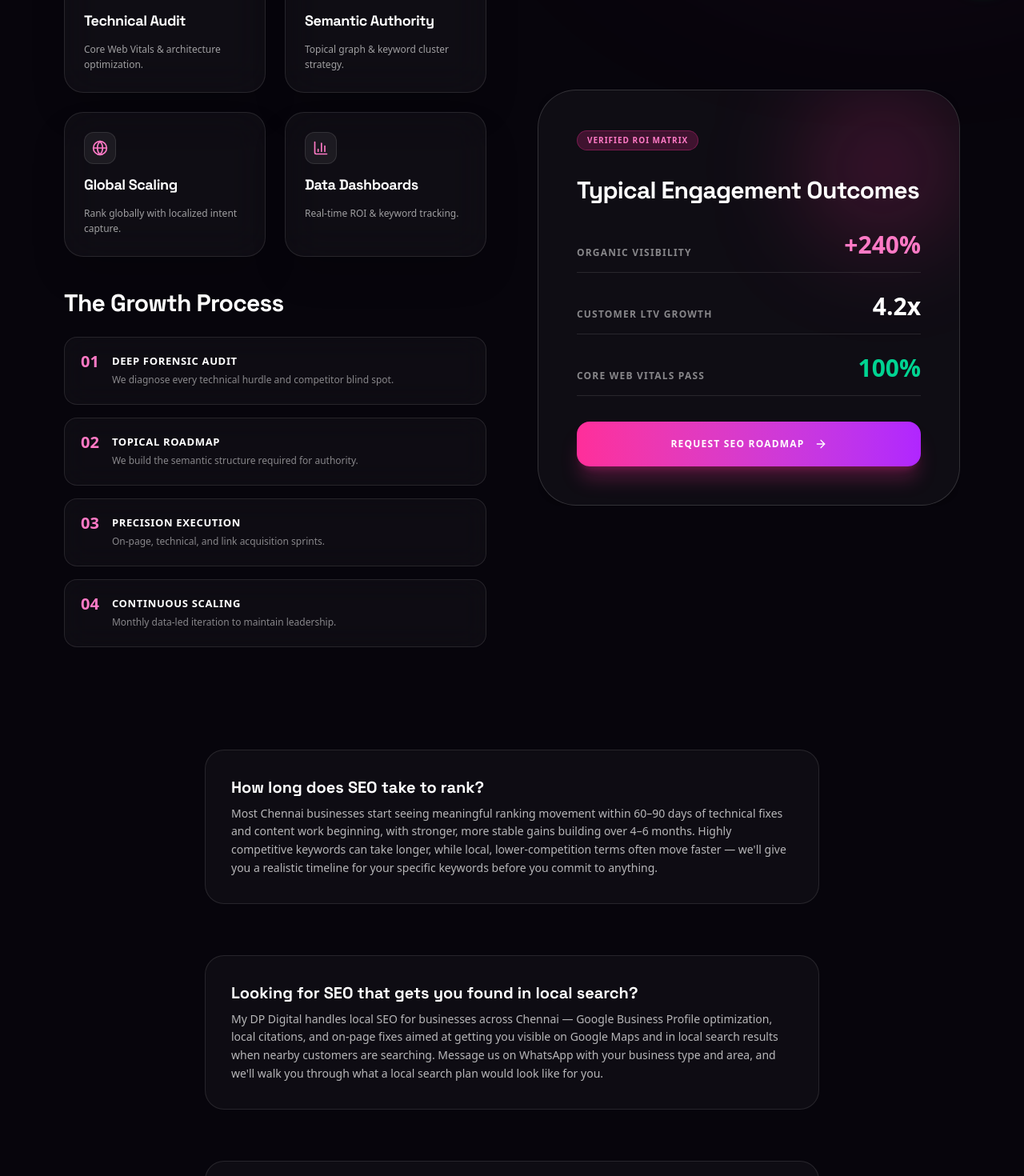
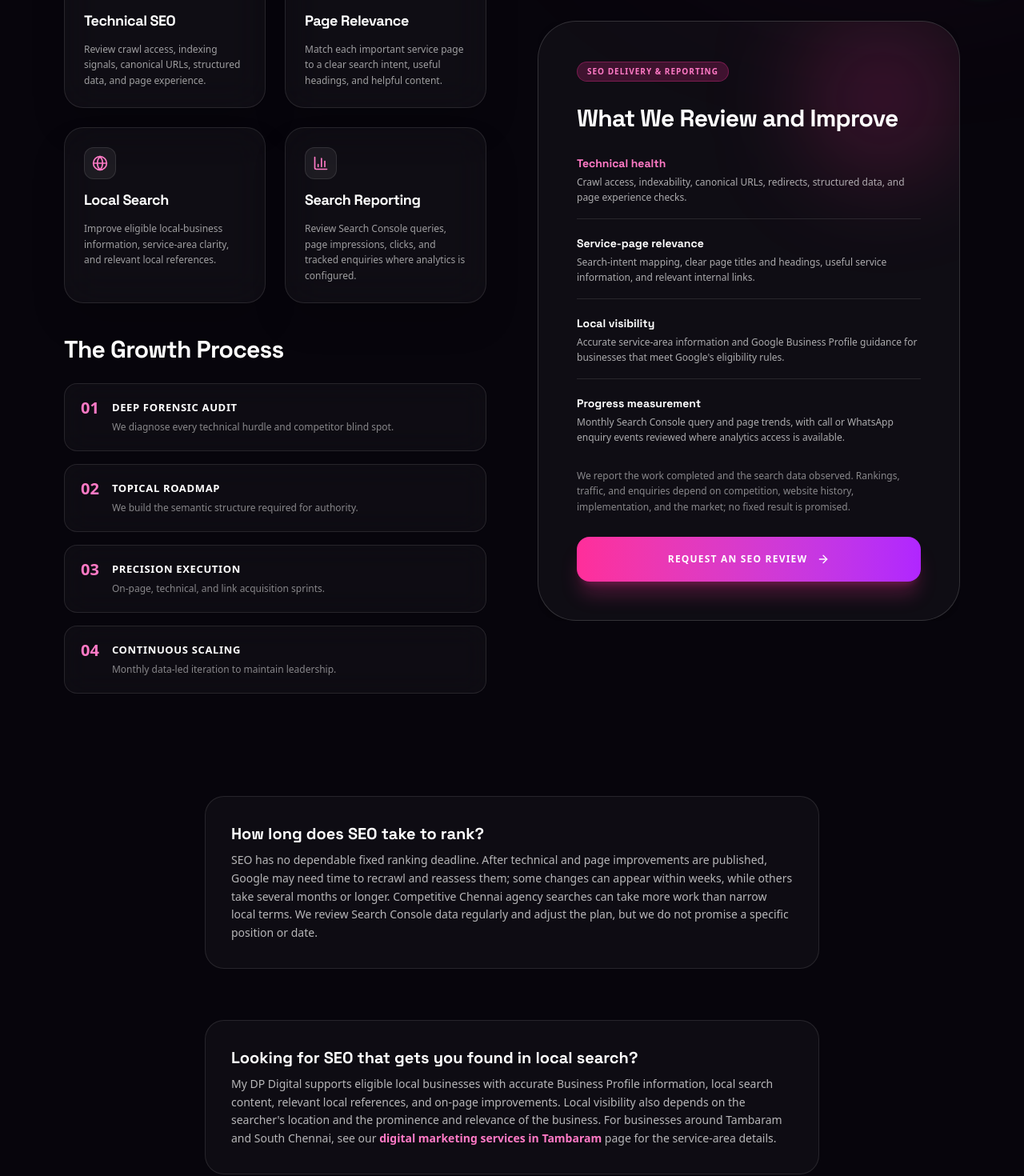
Before and after one commit to deenapriyanka00217-arch/my-dp-Digital, a React (Vite) app: page /services/seo in a window 1280 px wide. Shown: the part 800-2270 px from the top of the page at 80% size. Built offline with nearby package versions, Linux system fonts and the light colour scheme.

Commit message:
Make SEO service claims measurable and clarify local intent

```diff
--- a/src/pages/SEO.tsx
+++ b/src/pages/SEO.tsx
@@ -54,7 +54,7 @@ const SEOPage = () => {
             SEO Services in Chennai <br /> <span className="text-transparent bg-clip-text bg-gradient-to-r from-[#FF2E9A] via-[#B026FF] to-[#06B6D4]">That Help Customers Find You.</span>
           </h1>
           <p className="text-lg sm:text-xl text-white/80 leading-relaxed font-normal">
-            Data-driven technical SEO, topical semantic authority, and global search optimization engineered to turn search traffic into a permanent competitive advantage.
+            Practical SEO for Chennai businesses: technical checks, service-page improvements, local search support, and monthly reporting based on what people actually search for.
           </p>
         </div>
 
@@ -62,10 +62,10 @@ const SEOPage = () => {
           <div className="lg:col-span-6 space-y-10">
             <div className="grid sm:grid-cols-2 gap-6">
               {[
-                { title: 'Technical Audit', desc: 'Core Web Vitals & architecture optimization.', icon: Zap },
-                { title: 'Semantic Authority', desc: 'Topical graph & keyword cluster strategy.', icon: Search },
-                { title: 'Global Scaling', desc: 'Rank globally with localized intent capture.', icon: Globe },
-                { title: 'Data Dashboards', desc: 'Real-time ROI & keyword tracking.', icon: BarChart3 },
+                { title: 'Technical SEO', desc: 'Review crawl access, indexing signals, canonical URLs, structured data, and page experience.', icon: Zap },
+                { title: 'Page Relevance', desc: 'Match each important service page to a clear search intent, useful headings, and helpful content.', icon: Search },
+                { title: 'Local Search', desc: 'Improve eligible local-business information, service-area clarity, and relevant local references.', icon: Globe },
+                { title: 'Search Reporting', desc: 'Review Search Console queries, page impressions, clicks, and tracked enquiries where analytics is configured.', icon: BarChart3 },
               ].map((item, idx) => (
                 <div key={idx} className="p-6 rounded-3xl bg-white/[0.035] backdrop-blur-xl border border-white/10 space-y-3 shadow-2xl hover:border-white/20 transition-all">
                   <div className="w-10 h-10 rounded-xl bg-white/[0.06] border border-white/10 flex items-center justify-center text-[#FF7AC6]">
@@ -102,30 +102,37 @@ const SEOPage = () => {
             <Card3DTilt maxTilt={8} depth={30}>
               <div className="bg-white/[0.035] backdrop-blur-2xl p-8 sm:p-12 rounded-[48px] border border-white/15 relative overflow-hidden shadow-2xl">
                 <div className="absolute top-0 right-0 w-48 h-48 bg-[#FF2E9A]/20 blur-3xl rounded-full" />
-                <div className="relative z-10 space-y-8">
+                <div className="relative z-10 space-y-7">
                   <div className="inline-flex px-3 py-1 rounded-full bg-[#FF2E9A]/20 border border-[#FF2E9A]/30 text-[#FF7AC6] text-[10px] font-bold uppercase tracking-widest">
-                    Verified ROI Matrix
+                    SEO Delivery & Reporting
                   </div>
-                  <h3 className="text-3xl font-black text-white tracking-tight">Typical Engagement Outcomes</h3>
-                  <div className="space-y-6">
-                    <div className="flex items-end justify-between border-b border-white/10 pb-4">
-                      <span className="text-xs font-bold text-white/50 uppercase tracking-widest">Organic Visibility</span>
-                      <span className="text-3xl font-black text-[#FF7AC6]">+240%</span>
+                  <h3 className="text-3xl font-black text-white tracking-tight">What We Review and Improve</h3>
+                  <div className="space-y-5">
+                    <div className="border-b border-white/10 pb-4">
+                      <h4 className="text-sm font-bold text-[#FF7AC6] mb-1">Technical health</h4>
+                      <p className="text-xs text-white/65 leading-relaxed">Crawl access, indexability, canonical URLs, redirects, structured data, and page experience checks.</p>
                     </div>
-                    <div className="flex items-end justify-between border-b border-white/10 pb-4">
-                      <span className="text-xs font-bold text-white/50 uppercase tracking-widest">Customer LTV Growth</span>
-                      <span className="text-3xl font-black text-white">4.2x</span>
+                    <div className="border-b border-white/10 pb-4">
+                      <h4 className="text-sm font-bold text-white mb-1">Service-page relevance</h4>
+                      <p className="text-xs text-white/65 leading-relaxed">Search-intent mapping, clear page titles and headings, useful service information, and relevant internal links.</p>
                     </div>
-                    <div className="flex items-end justify-between border-b border-white/10 pb-4">
-                      <span className="text-xs font-bold text-white/50 uppercase tracking-widest">Core Web Vitals Pass</span>
-                      <span className="text-3xl font-black text-emerald-400">100%</span>
+                    <div className="border-b border-white/10 pb-4">
+                      <h4 className="text-sm font-bold text-white mb-1">Local visibility</h4>
+                      <p className="text-xs text-white/65 leading-relaxed">Accurate service-area information and Google Business Profile guidance for businesses that meet Google's eligibility rules.</p>
+                    </div>
+                    <div>
+                      <h4 className="text-sm font-bold text-white mb-1">Progress measurement</h4>
+                      <p className="text-xs text-white/65 leading-relaxed">Monthly Search Console query and page trends, with call or WhatsApp enquiry events reviewed where analytics access is available.</p>
                     </div>
                   </div>
+                  <p className="text-xs text-white/50 leading-relaxed">
+                    We report the work completed and the search data observed. Rankings, traffic, and enquiries depend on competition, website history, implementation, and the market; no fixed result is promised.
+                  </p>
                   <Link
                     to="/contact"
                     className="w-full py-5 rounded-2xl bg-gradient-to-r from-[#FF2E9A] to-[#B026FF] text-white font-bold uppercase tracking-widest text-xs flex items-center justify-center gap-3 shadow-xl shadow-[#FF2E9A]/25 hover:from-[#FF7AC6] hover:to-[#FF2E9A] transition-all"
                   >
-                    <span>Request SEO Roadmap</span>
+                    <span>Request an SEO Review</span>
                     <ArrowRight size={16} />
                   </Link>
                 </div>
@@ -138,10 +145,11 @@ const SEOPage = () => {
         <div className="mb-16 max-w-3xl mx-auto p-6 sm:p-8 rounded-3xl bg-white/[0.03] border border-white/10">
           <h3 className="text-lg sm:text-xl font-black text-white mb-2">How long does SEO take to rank?</h3>
           <p className="text-xs sm:text-sm text-white/70 leading-relaxed">
-            Most Chennai businesses start seeing meaningful ranking movement within 60–90 days of technical fixes
-            and content work beginning, with stronger, more stable gains building over 4–6 months. Highly
-            competitive keywords can take longer, while local, lower-competition terms often move faster —
-            we'll give you a realistic timeline for your specific keywords before you commit to anything.
+            SEO has no dependable fixed ranking deadline. After technical and page improvements are published,
+            Google may need time to recrawl and reassess them; some changes can appear within weeks, while others
+            take several months or longer. Competitive Chennai agency searches can take more work than narrow
+            local terms. We review Search Console data regularly and adjust the plan, but we do not promise a
+            specific position or date.
           </p>
         </div>
 
@@ -151,10 +159,14 @@ const SEOPage = () => {
             Looking for SEO that gets you found in local search?
           </h3>
           <p className="text-xs sm:text-sm text-white/70 leading-relaxed">
-            My DP Digital handles local SEO for businesses across Chennai — Google Business Profile optimization,
-            local citations, and on-page fixes aimed at getting you visible on Google Maps and in local search
-            results when nearby customers are searching. Message us on WhatsApp with your business type and area,
-            and we'll walk you through what a local search plan would look like for you.
+            My DP Digital supports eligible local businesses with accurate Business Profile information,
+            local search content, relevant local references, and on-page improvements. Local visibility also
+            depends on the searcher's location and the prominence and relevance of the business. For businesses
+            around Tambaram and South Chennai, see our{' '}
+            <Link to="/tambaram" className="text-[#FF7AC6] font-semibold hover:underline">
+              digital marketing services in Tambaram
+            </Link>{' '}
+            page for the service-area details.
           </p>
         </div>
 
```
